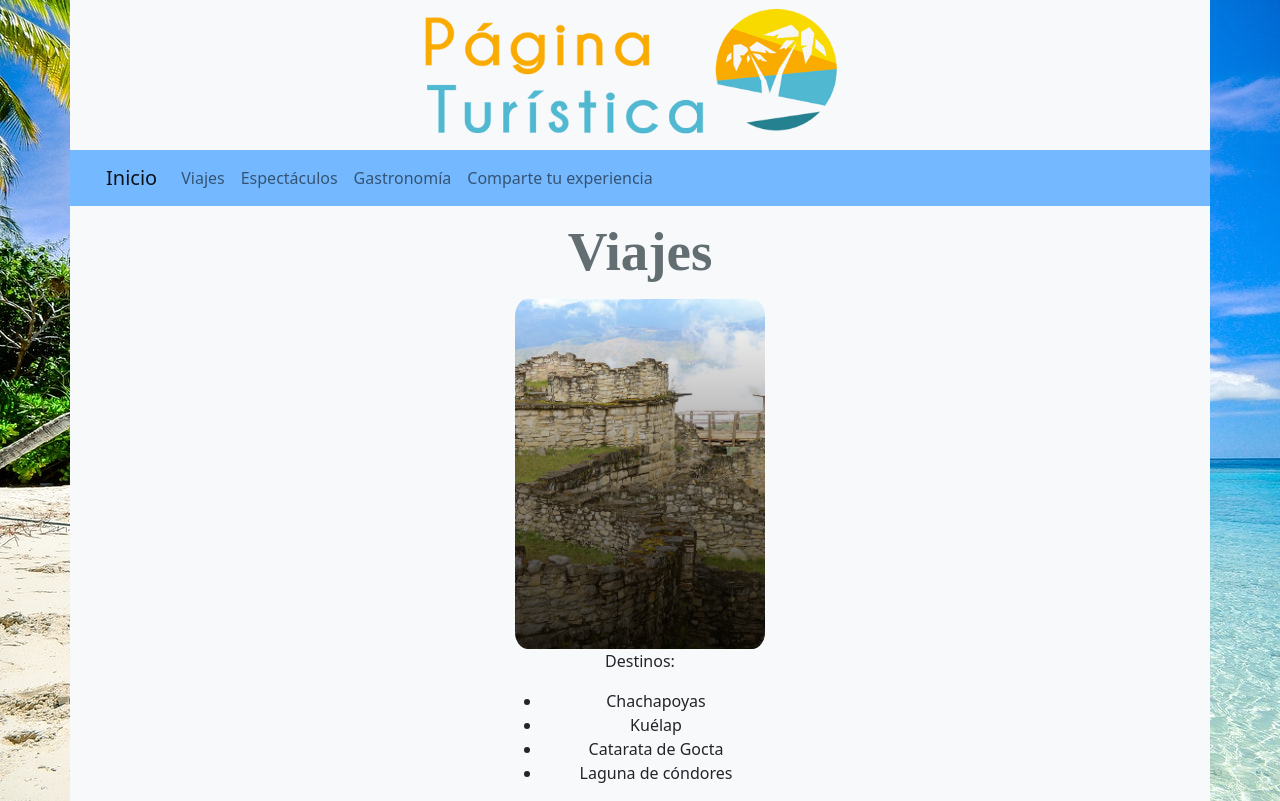
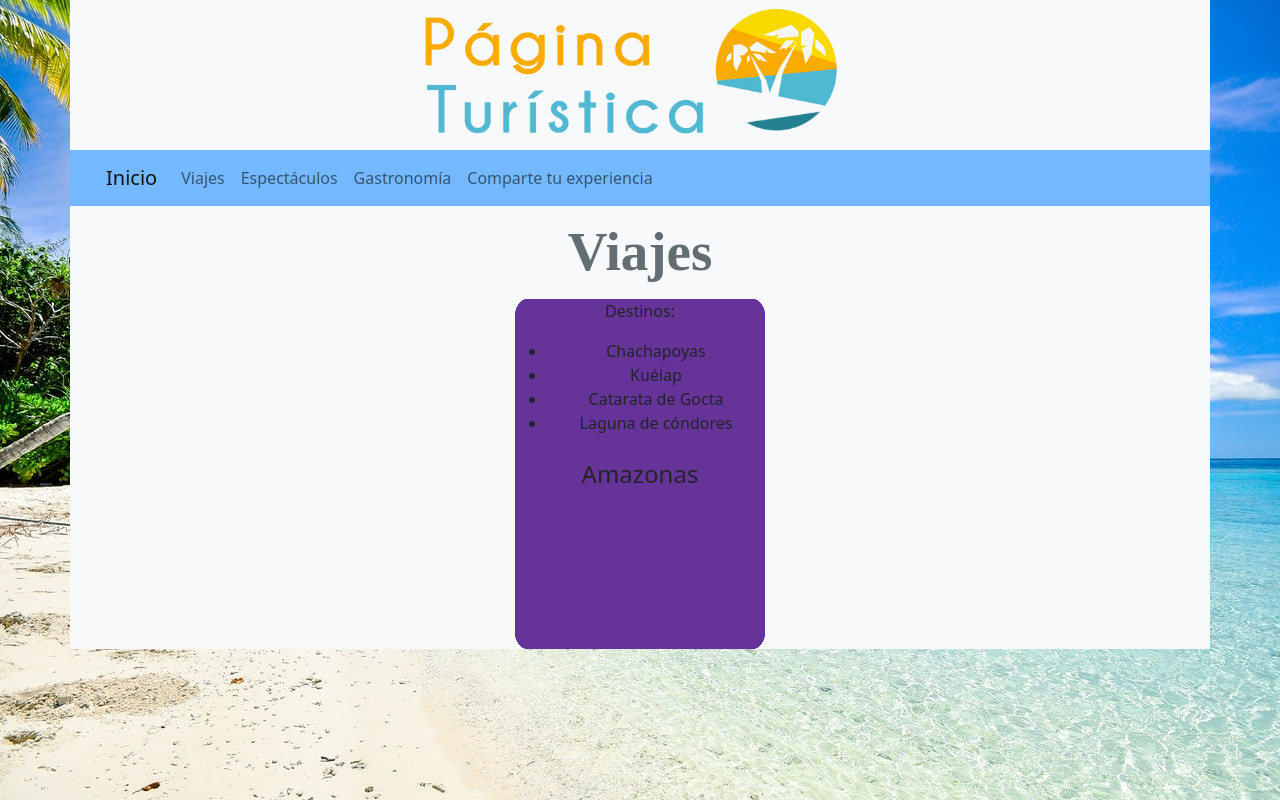
Before and after one commit to Ivan-Noriega/blog, a plain HTML site: page index.html in a window 1280 px wide. Drawn offline with nearby package versions, Linux system fonts and the light colour scheme.

Commit message:
huiodfghiosdg

```diff
--- a/assets/css/principal.css
+++ b/assets/css/principal.css
@@ -26,6 +26,7 @@ nav li:hover{
     width: 100%;
     height: 350px;
     position: relative;
+
 }
 .carta img{
     height: 100%;
@@ -34,7 +35,7 @@ nav li:hover{
     object-fit: cover;
     border-radius: 5%;
 }
-.cartablur{
+.selector{
     height: 350px;
     width: 250px;
     border-radius: 5%;
@@ -42,11 +43,35 @@ nav li:hover{
     top: 50%;
     left: 50%;
     transform: translate(-50%,-50%);
-    background-image: linear-gradient(rgba(255, 255, 255, 0) ,rgba(0, 0, 0, 0.8) );
-    transition: all 1000ms ease-out;
 }
-.cartablur:hover{
-    background-image: linear-gradient(rgba(0, 0, 0, 0.8), rgba(255, 255, 255, 0));
+.cartablur1{
+    height: 350px;
+    width: 250px;
+    border-radius: 5%;
+    position: absolute;
+    top: 50%;
+    left: 50%;
+    transform: translate(-50%,-50%);
+    background-color: rgba(0, 0, 255, 1);
+}
+.cartablur2{
+    height: 350px;
+    width: 250px;
+    border-radius: 5%;
+    position: absolute;
+    top: 50%;
+    left: 50%;
+    transform: translate(-50%,-50%);
+    background-color: rgba(102, 51, 153, 1);
+}
+.carta h4{
+    position: absolute;
+    top: 50%;
+    left: 50%;
+    transform: translate(-50%,-50%);
+}
+.cartablur2:hover  .cartablur2 h4{
+    color: skyblue;
 }
 /*
 
--- a/index.html
+++ b/index.html
@@ -73,12 +73,15 @@
               Viajes
             </p>
           </div>
-          <div class="col-12 col-md-6 col-lg-4 col-xl-3 text-center">
+          <div class="col-12 col-md-6 col-lg-4 col-xl-3 text-center mostrador">
               <div class="carta">
                 <img src="/assets/images/amazonas-card.jpg" alt="">
-                <div class="cartablur"></div>
-              </div>
-
+                <div class="selector">
+                  <div class="cartablur1"></div>
+                  <div class="cartablur2">
+                    <h4>
+                      Amazonas
+                    </h4>
                     <p>
                       Destinos:
                     </p>
@@ -96,6 +99,10 @@
                         Laguna de cóndores
                       </li>
                     </ul>
+                  </div>
+
+                </div>
+              </div>
           </div>
           <!--End Viajes-->
 
```
Lines whose indentation alone changed are shown as unchanged.
